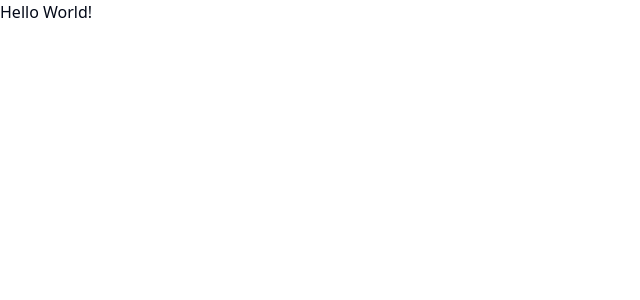
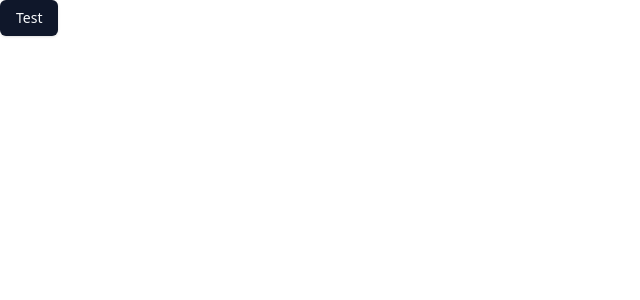
Before and after one commit to felipefa/video-ai-web, a React (Vite) app: page / in a window 1280 px wide. Shown: the top 300 px of the page, without its empty margins (0-640 px from the left). Built offline with nearby package versions, Linux system fonts and the light colour scheme.

Commit message:
feat: add shadcn/ui Button component

```diff
--- a/package.json
+++ b/package.json
@@ -11,6 +11,7 @@
   },
   "dependencies": {
     "@radix-ui/react-icons": "^1.3.0",
+    "@radix-ui/react-slot": "^1.0.2",
     "class-variance-authority": "^0.7.0",
     "clsx": "^2.0.0",
     "react": "^18.2.0",
--- a/src/App.tsx
+++ b/src/App.tsx
@@ -1,5 +1,7 @@
+import { Button } from './components/ui/button';
+
 export function App() {
   return (
-    <h1>Hello World!</h1>
+    <Button>Test</Button>
   )
 }
--- /dev/null
+++ b/src/components/ui/button.tsx
@@ -0,0 +1,57 @@
+import * as React from "react"
+import { Slot } from "@radix-ui/react-slot"
+import { cva, type VariantProps } from "class-variance-authority"
+
+import { cn } from "@/lib/utils"
+
+const buttonVariants = cva(
+  "inline-flex items-center justify-center rounded-md text-sm font-medium transition-colors focus-visible:outline-none focus-visible:ring-1 focus-visible:ring-ring disabled:pointer-events-none disabled:opacity-50",
+  {
+    variants: {
+      variant: {
+        default:
+          "bg-primary text-primary-foreground shadow hover:bg-primary/90",
+        destructive:
+          "bg-destructive text-destructive-foreground shadow-sm hover:bg-destructive/90",
+        outline:
+          "border border-input bg-transparent shadow-sm hover:bg-accent hover:text-accent-foreground",
+        secondary:
+          "bg-secondary text-secondary-foreground shadow-sm hover:bg-secondary/80",
+        ghost: "hover:bg-accent hover:text-accent-foreground",
+        link: "text-primary underline-offset-4 hover:underline",
+      },
+      size: {
+        default: "h-9 px-4 py-2",
+        sm: "h-8 rounded-md px-3 text-xs",
+        lg: "h-10 rounded-md px-8",
+        icon: "h-9 w-9",
+      },
+    },
+    defaultVariants: {
+      variant: "default",
+      size: "default",
+    },
+  }
+)
+
+export interface ButtonProps
+  extends React.ButtonHTMLAttributes<HTMLButtonElement>,
+    VariantProps<typeof buttonVariants> {
+  asChild?: boolean
+}
+
+const Button = React.forwardRef<HTMLButtonElement, ButtonProps>(
+  ({ className, variant, size, asChild = false, ...props }, ref) => {
+    const Comp = asChild ? Slot : "button"
+    return (
+      <Comp
+        className={cn(buttonVariants({ variant, size, className }))}
+        ref={ref}
+        {...props}
+      />
+    )
+  }
+)
+Button.displayName = "Button"
+
+export { Button, buttonVariants }
```
Also changed, not shown: 1 other file (tests, documents, lock files or other folders).
